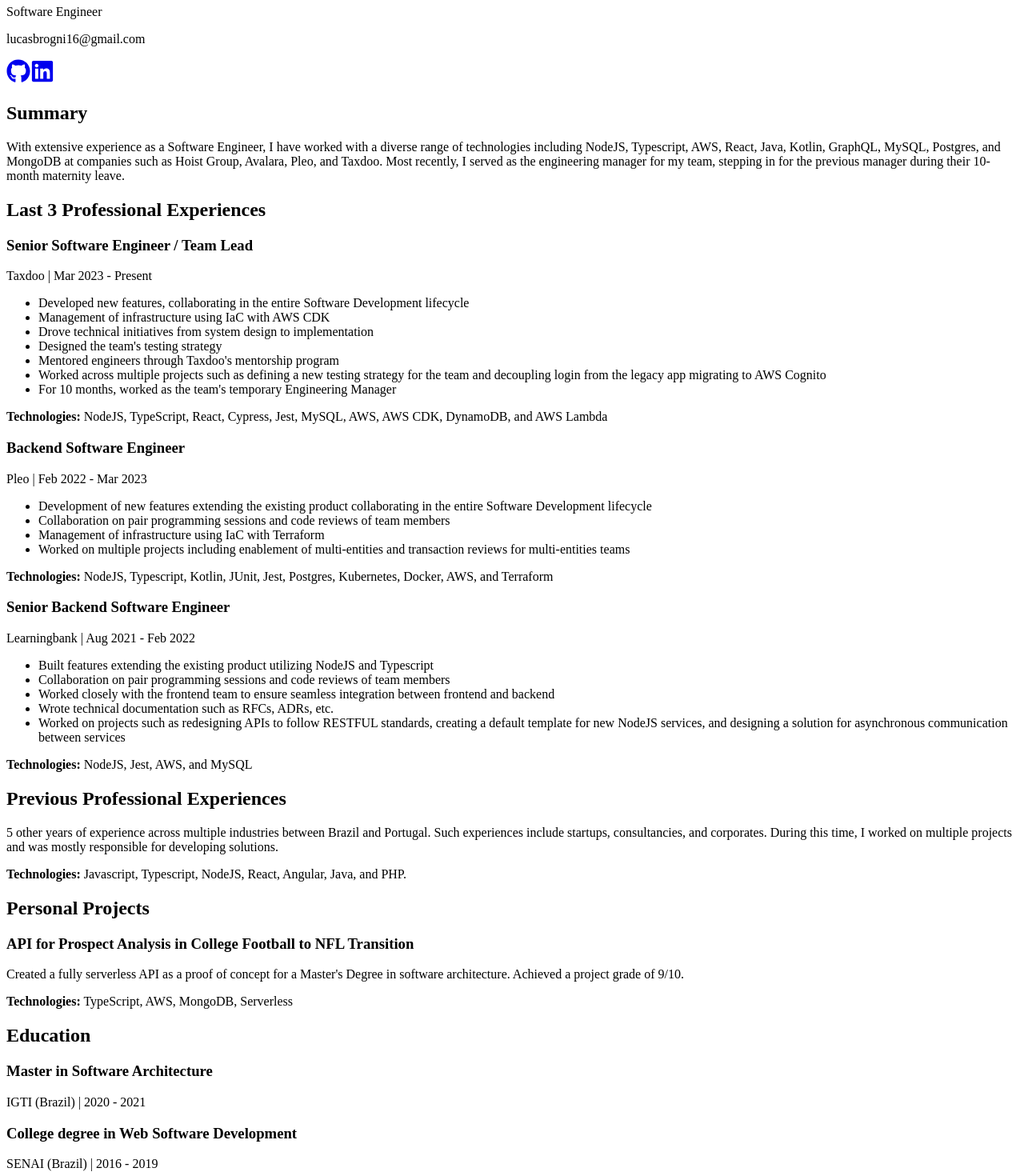
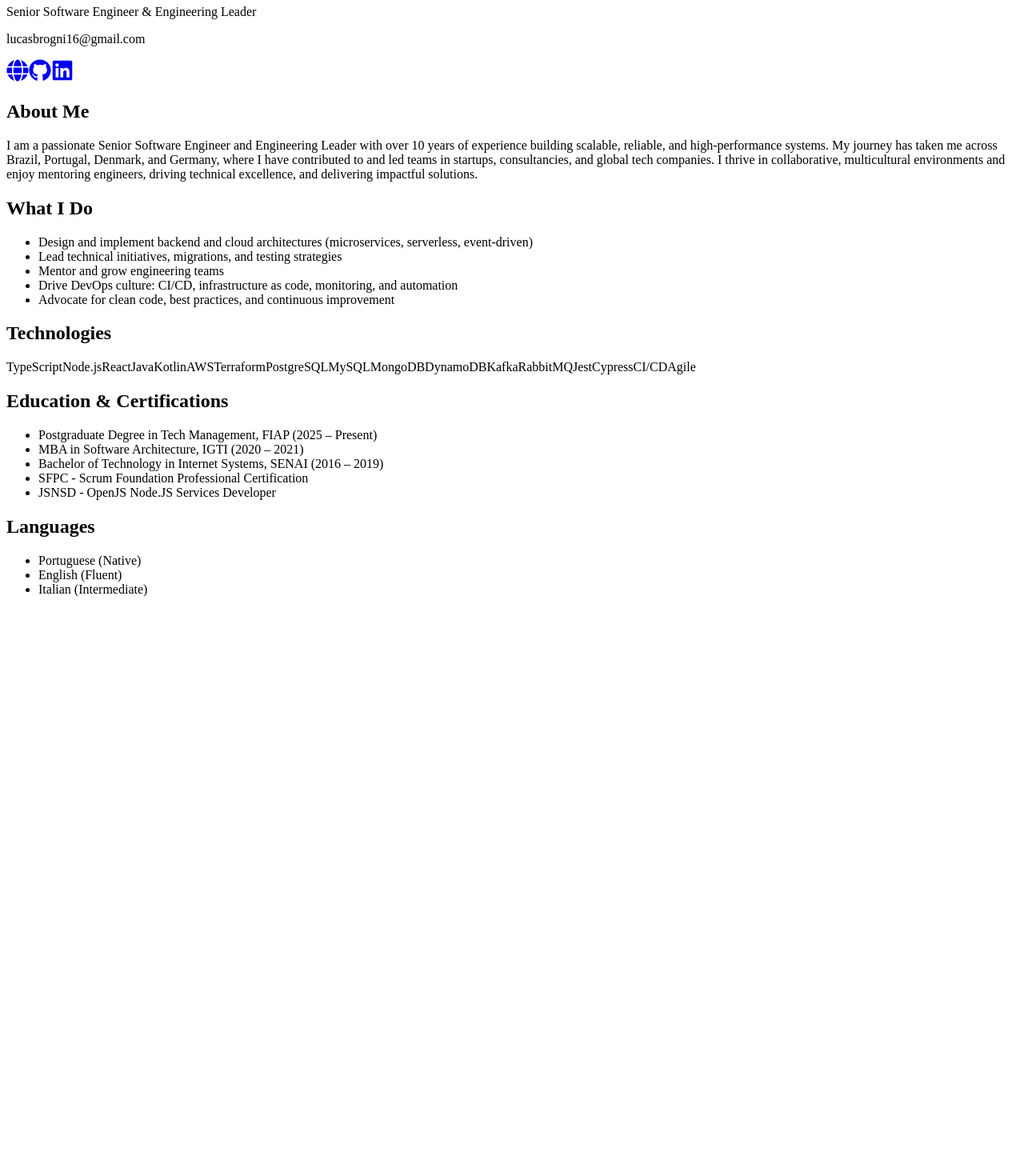
Before and after one commit to brognilucas/personal-website, a Next.js app: page / in a window 1280 px wide. Shown: the part 100-1570 px from the top of the page at 80% size. After the commit the page ends 862 px from the top, so only its background shows below. Built offline with nearby package versions, Linux system fonts and the light colour scheme.

Commit message:
Update README, package files, and homepage

```diff
--- a/package.json
+++ b/package.json
@@ -13,7 +13,7 @@
     "next": "latest",
     "react": "^18.2.0",
     "react-dom": "^18.2.0",
-    "react-icons": "^5.2.1",
+    "react-icons": "^5.5.0",
     "remark": "^14.0.2",
     "remark-html": "^15.0.1",
     "swr": "^2.0.0"
--- a/pages/index.tsx
+++ b/pages/index.tsx
@@ -1,116 +1,92 @@
 import Container from "../components/container";
-import { FaGithub, FaLinkedin, FaTwitter } from 'react-icons/fa';
+import { FaGithub, FaLinkedin, FaGlobe } from 'react-icons/fa';
 
-function Resume() {
+function Home() {
   return (
     <Container>
-      <header className="text-center mb-8">
-        <h1 className="text-4xl font-bold text-gray-900">Lucas Brogni</h1>
-        <p className="text-xl text-gray-600">Software Engineer</p>
-        <p className="text-gray-600">lucasbrogni16@gmail.com</p>
-
-        <div className="mt-4 flex justify-center space-x-6">
-          <a href="https://github.com/brognilucas" target="_blank" rel="noopener noreferrer" className="text-gray-600 hover:text-gray-800">
-            <FaGithub size={30} />
+      <header className="flex flex-col items-center justify-center py-12 bg-gradient-to-b from-white to-gray-50 rounded-lg shadow-md mb-10">
+        <h1 className="text-5xl font-extrabold text-gray-900 mb-2">Lucas Brogni</h1>
+        <p className="text-2xl text-gray-700 font-medium mb-2">Senior Software Engineer & Engineering Leader</p>
+        <p className="text-gray-500 mb-4">lucasbrogni16@gmail.com</p>
+        <div className="flex space-x-6 mb-2">
+          <a href="https://vykwqnnvfkuxybai.public.blob.vercel-storage.com/Lucas%20Brogni%20-%20Senior%20Software%20Engineer.pdf" target="_blank" rel="noopener noreferrer" className="text-gray-600 hover:text-blue-600" title="Personal Website">
+            <FaGlobe size={28} />
           </a>
-          <a href="https://linkedin.com/in/lucas-brogni" target="_blank" rel="noopener noreferrer" className="text-gray-600 hover:text-gray-800">
-            <FaLinkedin size={30} />
+          <a href="https://github.com/brognilucas" target="_blank" rel="noopener noreferrer" className="text-gray-600 hover:text-gray-800" title="GitHub">
+            <FaGithub size={28} />
+          </a>
+          <a href="https://linkedin.com/in/lucas-brogni" target="_blank" rel="noopener noreferrer" className="text-gray-600 hover:text-blue-700" title="LinkedIn">
+            <FaLinkedin size={28} />
           </a>
         </div>
       </header>
 
-
-      <section className="mb-8">
-        <h2 className="text-2xl font-semibold text-gray-800 mb-4">Summary</h2>
-        <p className="text-gray-700">
-          With extensive experience as a Software Engineer, I have worked with a diverse range of technologies including NodeJS, Typescript, AWS, React, Java, Kotlin, GraphQL, MySQL, Postgres, and MongoDB at companies such as Hoist Group, Avalara, Pleo, and Taxdoo. Most recently, I served as the engineering manager for my team, stepping in for the previous manager during their 10-month maternity leave.
+      <main className="max-w-3xl mx-auto">
+        <section className="mb-10">
+          <h2 className="text-2xl font-semibold text-gray-800 mb-3">About Me</h2>
+          <p className="text-lg text-gray-700 leading-relaxed">
+            I am a passionate Senior Software Engineer and Engineering Leader with over 10 years of experience building scalable, reliable, and high-performance systems. My journey has taken me across Brazil, Portugal, Denmark, and Germany, where I have contributed to and led teams in startups, consultancies, and global tech companies. I thrive in collaborative, multicultural environments and enjoy mentoring engineers, driving technical excellence, and delivering impactful solutions.
           </p>
         </section>
 
-      <section className="mb-8">
-        <h2 className="text-2xl font-semibold text-gray-800 mb-4">Last 3 Professional Experiences</h2>
-        <div className="mb-6">
-          <h3 className="text-xl font-semibold text-gray-800">Senior Software Engineer / Team Lead</h3>
-          <p className="text-gray-600">Taxdoo | Mar 2023 - Present</p>
-          <ul className="list-disc list-inside text-gray-700 mt-2">
-            <li>Developed new features, collaborating in the entire Software Development lifecycle</li>
-            <li>Management of infrastructure using IaC with AWS CDK</li>
-            <li>Drove technical initiatives from system design to implementation</li>
-            <li>Designed the team's testing strategy</li>
-            <li>Mentored engineers through Taxdoo's mentorship program</li>
-            <li>Worked across multiple projects such as defining a new testing strategy for the team and decoupling login from the legacy app migrating to AWS Cognito</li>
-            <li>For 10 months, worked as the team's temporary Engineering Manager</li>
+        <section className="mb-10">
+          <h2 className="text-2xl font-semibold text-gray-800 mb-3">What I Do</h2>
+          <ul className="list-disc list-inside text-gray-700 text-lg space-y-2">
+            <li>Design and implement backend and cloud architectures (microservices, serverless, event-driven)</li>
+            <li>Lead technical initiatives, migrations, and testing strategies</li>
+            <li>Mentor and grow engineering teams</li>
+            <li>Drive DevOps culture: CI/CD, infrastructure as code, monitoring, and automation</li>
+            <li>Advocate for clean code, best practices, and continuous improvement</li>
           </ul>
-          <p className="text-gray-600 mt-2"><strong>Technologies:</strong> NodeJS, TypeScript, React, Cypress, Jest, MySQL, AWS, AWS CDK, DynamoDB, and AWS Lambda</p>
-        </div>
-        <div className="mb-6">
-          <h3 className="text-xl font-semibold text-gray-800">Backend Software Engineer</h3>
-          <p className="text-gray-600">Pleo | Feb 2022 - Mar 2023</p>
-          <ul className="list-disc list-inside text-gray-700 mt-2">
-            <li>Development of new features extending the existing product collaborating in the entire Software Development lifecycle</li>
-            <li>Collaboration on pair programming sessions and code reviews of team members</li>
-            <li>Management of infrastructure using IaC with Terraform</li>
-            <li>Worked on multiple projects including enablement of multi-entities and transaction reviews for multi-entities teams</li>
-          </ul>
-          <p className="text-gray-600 mt-2"><strong>Technologies:</strong> NodeJS, Typescript, Kotlin, JUnit, Jest, Postgres, Kubernetes, Docker, AWS, and Terraform</p>
-        </div>
-        <div>
-          <h3 className="text-xl font-semibold text-gray-800">Senior Backend Software Engineer</h3>
-          <p className="text-gray-600">Learningbank | Aug 2021 - Feb 2022</p>
-          <ul className="list-disc list-inside text-gray-700 mt-2">
-            <li>Built features extending the existing product utilizing NodeJS and Typescript</li>
-            <li>Collaboration on pair programming sessions and code reviews of team members</li>
-            <li>Worked closely with the frontend team to ensure seamless integration between frontend and backend</li>
-            <li>Wrote technical documentation such as RFCs, ADRs, etc.</li>
-            <li>Worked on projects such as redesigning APIs to follow RESTFUL standards, creating a default template for new NodeJS services, and designing a solution for asynchronous communication between services</li>
-          </ul>
-          <p className="text-gray-600 mt-2"><strong>Technologies:</strong> NodeJS, Jest, AWS, and MySQL</p>
+        </section>
+
+        <section className="mb-10">
+          <h2 className="text-2xl font-semibold text-gray-800 mb-3">Technologies</h2>
+          <div className="flex flex-wrap gap-3 text-gray-700 text-lg">
+            <span className="bg-gray-100 rounded px-3 py-1">TypeScript</span>
+            <span className="bg-gray-100 rounded px-3 py-1">Node.js</span>
+            <span className="bg-gray-100 rounded px-3 py-1">React</span>
+            <span className="bg-gray-100 rounded px-3 py-1">Java</span>
+            <span className="bg-gray-100 rounded px-3 py-1">Kotlin</span>
+            <span className="bg-gray-100 rounded px-3 py-1">AWS</span>
+            <span className="bg-gray-100 rounded px-3 py-1">Terraform</span>
+            <span className="bg-gray-100 rounded px-3 py-1">PostgreSQL</span>
+            <span className="bg-gray-100 rounded px-3 py-1">MySQL</span>
+            <span className="bg-gray-100 rounded px-3 py-1">MongoDB</span>
+            <span className="bg-gray-100 rounded px-3 py-1">DynamoDB</span>
+            <span className="bg-gray-100 rounded px-3 py-1">Kafka</span>
+            <span className="bg-gray-100 rounded px-3 py-1">RabbitMQ</span>
+            <span className="bg-gray-100 rounded px-3 py-1">Jest</span>
+            <span className="bg-gray-100 rounded px-3 py-1">Cypress</span>
+            <span className="bg-gray-100 rounded px-3 py-1">CI/CD</span>
+            <span className="bg-gray-100 rounded px-3 py-1">Agile</span>
           </div>
         </section>
 
-      <section className="mb-8">
-        <h2 className="text-2xl font-semibold text-gray-800 mb-4">Previous Professional Experiences</h2>
-        <p className="text-gray-700">
-        5 other years of experience across multiple industries between Brazil and Portugal. Such experiences include startups, consultancies, and corporates. During this time, I worked on multiple projects and was mostly responsible for developing solutions.         </p>
-        <p className="text-gray-600 mt-2"><strong>Technologies:</strong> Javascript, Typescript, NodeJS, React, Angular, Java, and PHP.</p>
-      </section>
-
-
-      <section className="mb-8">
-        <h2 className="text-2xl font-semibold text-gray-800 mb-4">Personal Projects</h2>
-        <div>
-          <h3 className="text-xl font-semibold text-gray-800">API for Prospect Analysis in College Football to NFL Transition</h3>
-          <p className="text-gray-700 mt-2">
-            Created a fully serverless API as a proof of concept for a Master's Degree in software architecture. Achieved a project grade of 9/10.
-          </p>
-          <p className="text-gray-600 mt-2"><strong>Technologies:</strong> TypeScript, AWS, MongoDB, Serverless</p>
-        </div>
-      </section>
-
-      <section className="mb-8">
-        <h2 className="text-2xl font-semibold text-gray-800 mb-4">Education</h2>
-        <div className="mb-4">
-          <h3 className="text-xl font-semibold text-gray-800">Master in Software Architecture</h3>
-          <p className="text-gray-600">IGTI (Brazil) | 2020 - 2021</p>
-        </div>
-        <div>
-          <h3 className="text-xl font-semibold text-gray-800">College degree in Web Software Development</h3>
-          <p className="text-gray-600">SENAI (Brazil) | 2016 - 2019</p>
-        </div>
+        <section className="mb-10">
+          <h2 className="text-2xl font-semibold text-gray-800 mb-3">Education & Certifications</h2>
+          <ul className="list-disc list-inside text-gray-700 text-lg space-y-2">
+            <li>Postgraduate Degree in Tech Management, FIAP (2025 – Present)</li>
+            <li>MBA in Software Architecture, IGTI (2020 – 2021)</li>
+            <li>Bachelor of Technology in Internet Systems, SENAI (2016 – 2019)</li>
+            <li>SFPC - Scrum Foundation Professional Certification</li>
+            <li>JSNSD - OpenJS Node.JS Services Developer</li>
+          </ul>
         </section>
 
         <section>
-        <h2 className="text-2xl font-semibold text-gray-800 mb-4">Languages</h2>
-        <ul className="list-disc list-inside text-gray-700">
+          <h2 className="text-2xl font-semibold text-gray-800 mb-3">Languages</h2>
+          <ul className="list-disc list-inside text-gray-700 text-lg space-y-2">
             <li>Portuguese (Native)</li>
-          <li>English (Fluent/Proficient)</li>
+            <li>English (Fluent)</li>
             <li>Italian (Intermediate)</li>
           </ul>
         </section>
+      </main>
     </Container>
   );
 }
 
-Resume.displayName = 'Resume';
+Home.displayName = 'Home';
 
-export default Resume;
+export default Home;
```
Also changed, not shown: 2 other files (tests, documents, lock files or other folders). Lines whose indentation alone changed are shown as unchanged.
